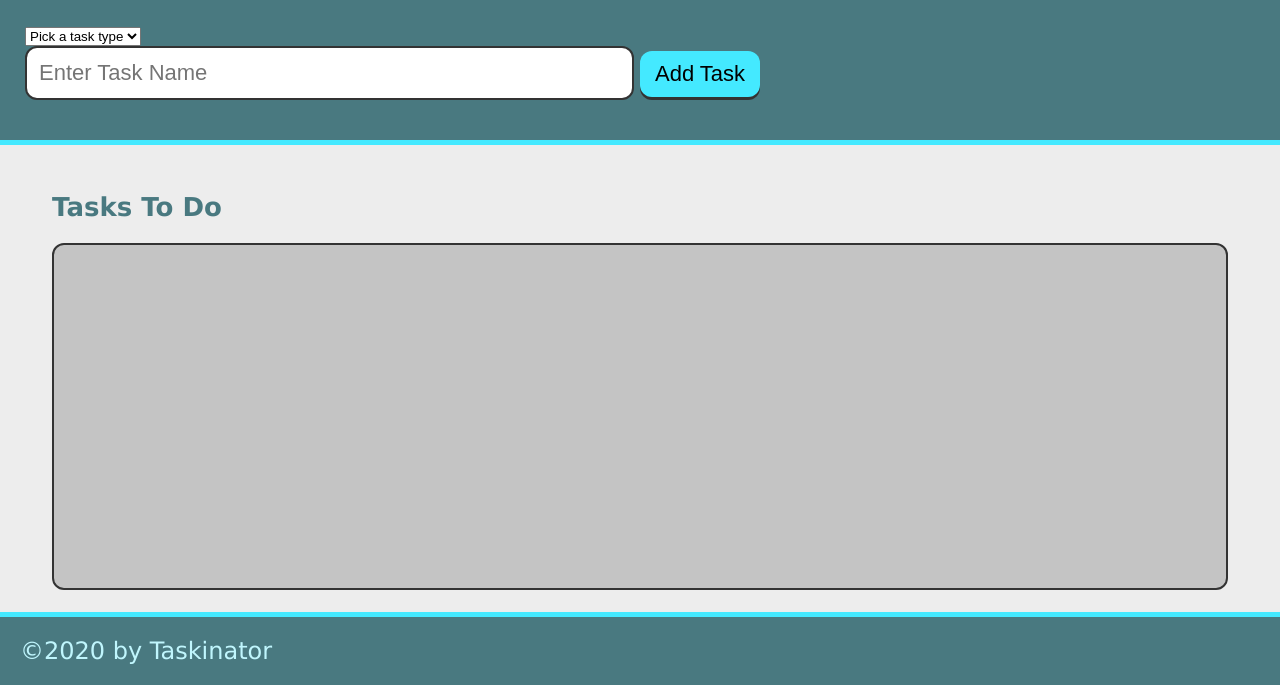
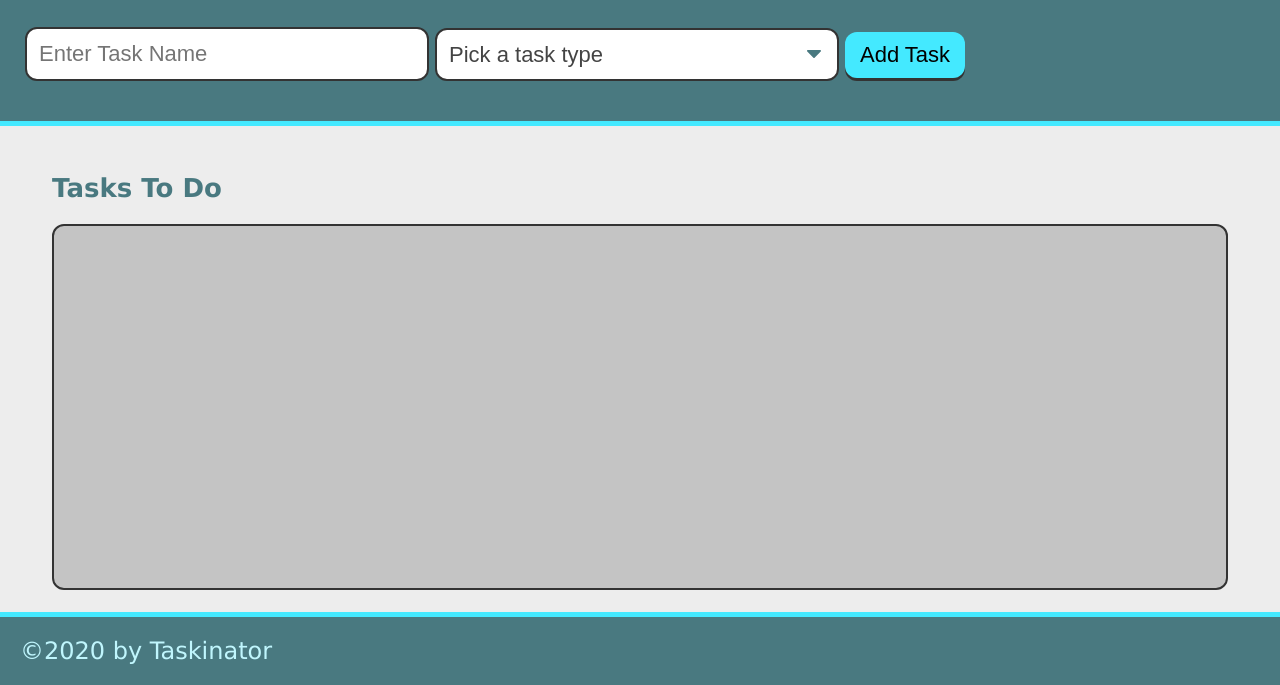
Before and after one commit to sandy-06/taskinator, a plain HTML site: page index.html in a window 1280 px wide. Shown: the part 115-800 px from the top of the page. Drawn offline with Linux system fonts and the light colour scheme.

Commit message:
html for input form

```diff
--- a/index.html
+++ b/index.html
@@ -16,13 +16,15 @@
     <p>Click the button below to add a new task!</p>
     <form id="task-form">
       <div class="form-group">
-        <select name="task-type">
-          <option value=""disabled selected>Pick a task type</option>
+        <input type="test name=" task-name" class="text-input" placeholder="Enter Task Name" />
+      </div>
+      <div class="form-group">
+        <select name="task-type" class="select-dropdown">
+          <option value="" disabled selected>Pick a task type</option>
           <option value="Print">Print</option>
           <option value="web">Web</option>
           <option value="Mobile">Mobile</option>
         </select>
-        <input type="text" name="task-name" placeholder="Enter Task Name" />
       </div>
       <div class="form-group">
         <button class="btn" id="save-task">Add Task</button>
```
